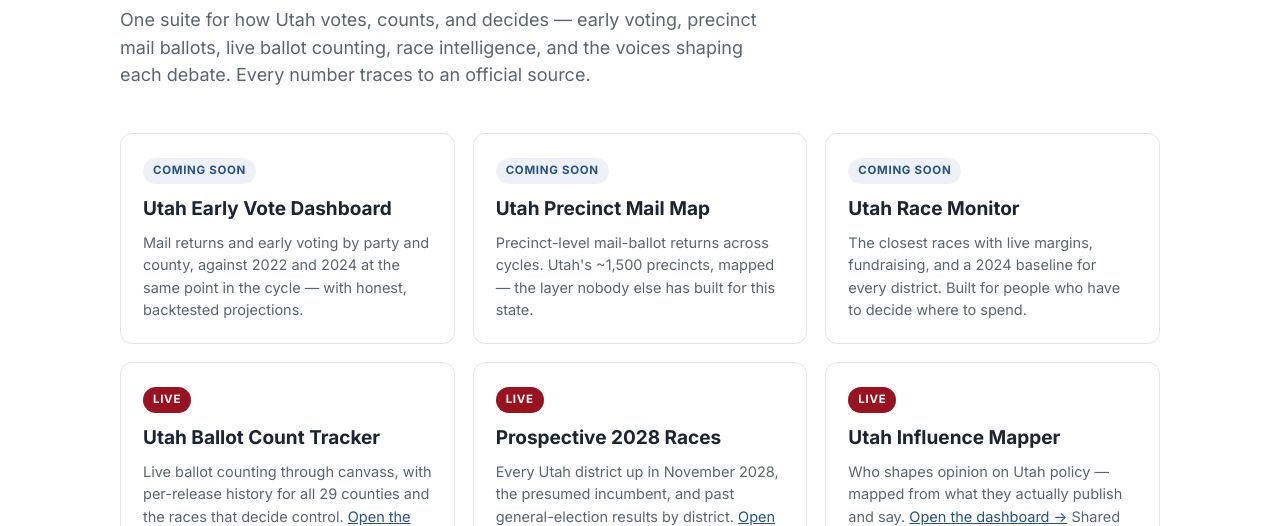
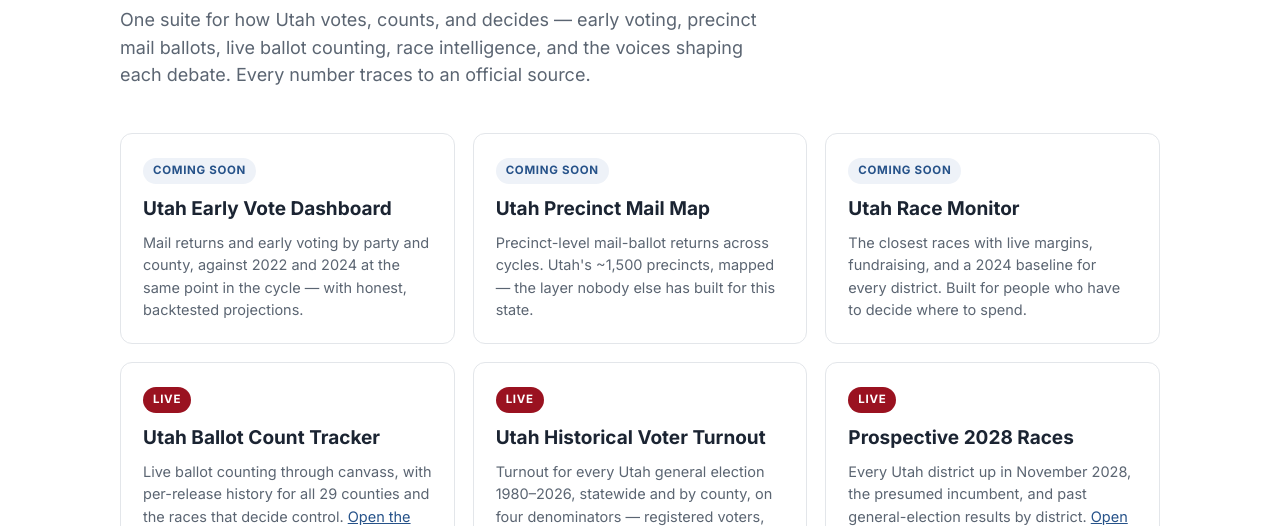
Before and after one commit to tacticalcampaigns/tacticalcampaigns.github.io, a plain HTML site: page index.html in a window 1280 px wide. Shown: the part 274-800 px from the top of the page. Drawn offline with Linux system fonts and the light colour scheme.

Commit message:
Turnout explorer v2.0: replicate Utah Historical Voter Turnout on the Tactical hub (primaries all counties, 1980-2026, rankings, waterfall, vote-mode, year selectors)

```diff
--- a/index.html
+++ b/index.html
@@ -75,6 +75,7 @@ footer a{color:#fff}
             <a href="#mail-map"><span>Utah Precinct Mail Map</span><span class="st">Coming soon</span></a>
             <a href="#race-monitor"><span>Utah Race Monitor</span><span class="st">Coming soon</span></a>
             <a href="/utah-ballot-tracker/"><span>Utah Ballot Count Tracker</span><span class="st live">Live</span></a>
+            <a href="/turnout.html"><span>Utah Historical Voter Turnout</span><span class="st live">Live</span></a>
             <a href="/prospective-2028/"><span>Prospective 2028 Races</span><span class="st live">Live</span></a>
             <a href="/utah-influence-mapper/"><span>Utah Influence Mapper</span><span class="st live">Live</span></a>
           </div>
@@ -96,6 +97,7 @@ footer a{color:#fff}
     <div class="card" id="mail-map"><span class="badge soon">Coming soon</span><h3>Utah Precinct Mail Map</h3><p>Precinct-level mail-ballot returns across cycles. Utah's ~1,500 precincts, mapped — the layer nobody else has built for this state.</p></div>
     <div class="card" id="race-monitor"><span class="badge soon">Coming soon</span><h3>Utah Race Monitor</h3><p>The closest races with live margins, fundraising, and a 2024 baseline for every district. Built for people who have to decide where to spend.</p></div>
     <div class="card" id="ballot-tracker"><span class="badge live">Live</span><h3><a href="/utah-ballot-tracker/" style="color:inherit;text-decoration:none">Utah Ballot Count Tracker</a></h3><p>Live ballot counting through canvass, with per-release history for all 29 counties and the races that decide control. <a href="/utah-ballot-tracker/">Open the tracker &rarr;</a></p></div>
+    <div class="card" id="historical-turnout"><span class="badge live">Live</span><h3><a href="/turnout.html" style="color:inherit;text-decoration:none">Utah Historical Voter Turnout</a></h3><p>Turnout for every Utah general election 1980&ndash;2026, statewide and by county, on four denominators &mdash; registered voters, citizen voting-age population, voting-age population, and voting-eligible population &mdash; plus primaries for all 29 counties. <a href="/turnout.html">Open the explorer &rarr;</a></p></div>
     <div class="card" id="prospective-2028"><span class="badge live">Live</span><h3><a href="/prospective-2028/" style="color:inherit;text-decoration:none">Prospective 2028 Races</a></h3><p>Every Utah district up in November 2028, the presumed incumbent, and past general-election results by district. <a href="/prospective-2028/">Open the dashboard &rarr;</a></p></div>
     <div class="card" id="influence-mapper"><span class="badge live">Live</span><h3><a href="/utah-influence-mapper/" style="color:inherit;text-decoration:none">Utah Influence Mapper</a></h3><p>Who shapes opinion on Utah policy — mapped from what they actually publish and say. <a href="/utah-influence-mapper/">Open the dashboard &rarr;</a> <span class="small">Shared password required.</span></p></div>
     <div class="card" id="outreach"><span class="badge planned">Planned</span><h3>Legislator &amp; Outreach Intelligence</h3><p>The roster, the races, and the relationships — joined to results and influence data so outreach starts from evidence, not guesswork.</p></div>
```
